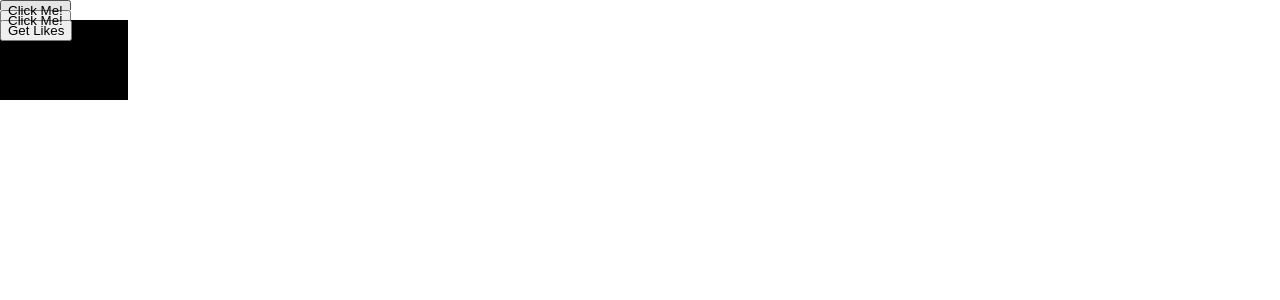
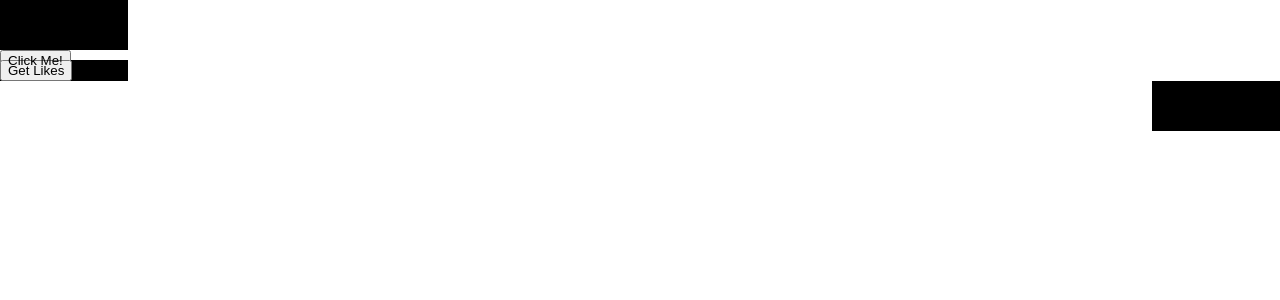
Before and after one commit to johnsn27/10percent, a React (Create React App) app in the folder favourites/: page / in a window 1280 px wide. Shown: the top 300 px of the page. Built offline with nearby package versions, Linux system fonts and the light colour scheme.

Commit message:
Improved css

```diff
--- a/favourites/src/blockButton/blockButton.scss
+++ b/favourites/src/blockButton/blockButton.scss
@@ -1,17 +1,24 @@
+.wrapper {
+  width: 100%;
+}
+
 .outerDiv {
   background: black;
   width:10%;
-  height:100px;
 }
 
-.button1{
-  width:140px;
-  float:left;
-  height:100%;
+.outerDiv:hover button {
+  display: block;
 }
 
-.button2{
-  margin-left:140px;
+.outerDiv2 {
+  background: black;
+  float: right;
+  width:10%;
+}
+
+.outerDiv2:hover button {
+  display: block;
 }
 
 .top {
--- a/favourites/src/likes.js
+++ b/favourites/src/likes.js
@@ -31,11 +31,21 @@ class Likes extends React.Component {
 
   render() {
     return (
+      <div className="wrapper">
         <div className="outerDiv">
+          <div className="top">
+          </div>
           <div id="button1" className="divbutton">
             <button onClick={() => {
               this.updateLikes("button1")
             }}>Click Me!</button>
+          </div>
+          <button onClick={() => {
+            this.getLikes()
+          }}>Get Likes</button>
+        </div>
+        <div className="outerDiv2">
+          <div className="top">
           </div>
           <div id="button2" className="divbutton">
             <button onClick={() => {
@@ -46,6 +56,7 @@ class Likes extends React.Component {
             this.getLikes()
           }}>Get Likes</button>
         </div>
+      </div>
     );
   }
 }
```
Lines whose indentation alone changed are shown as unchanged.
